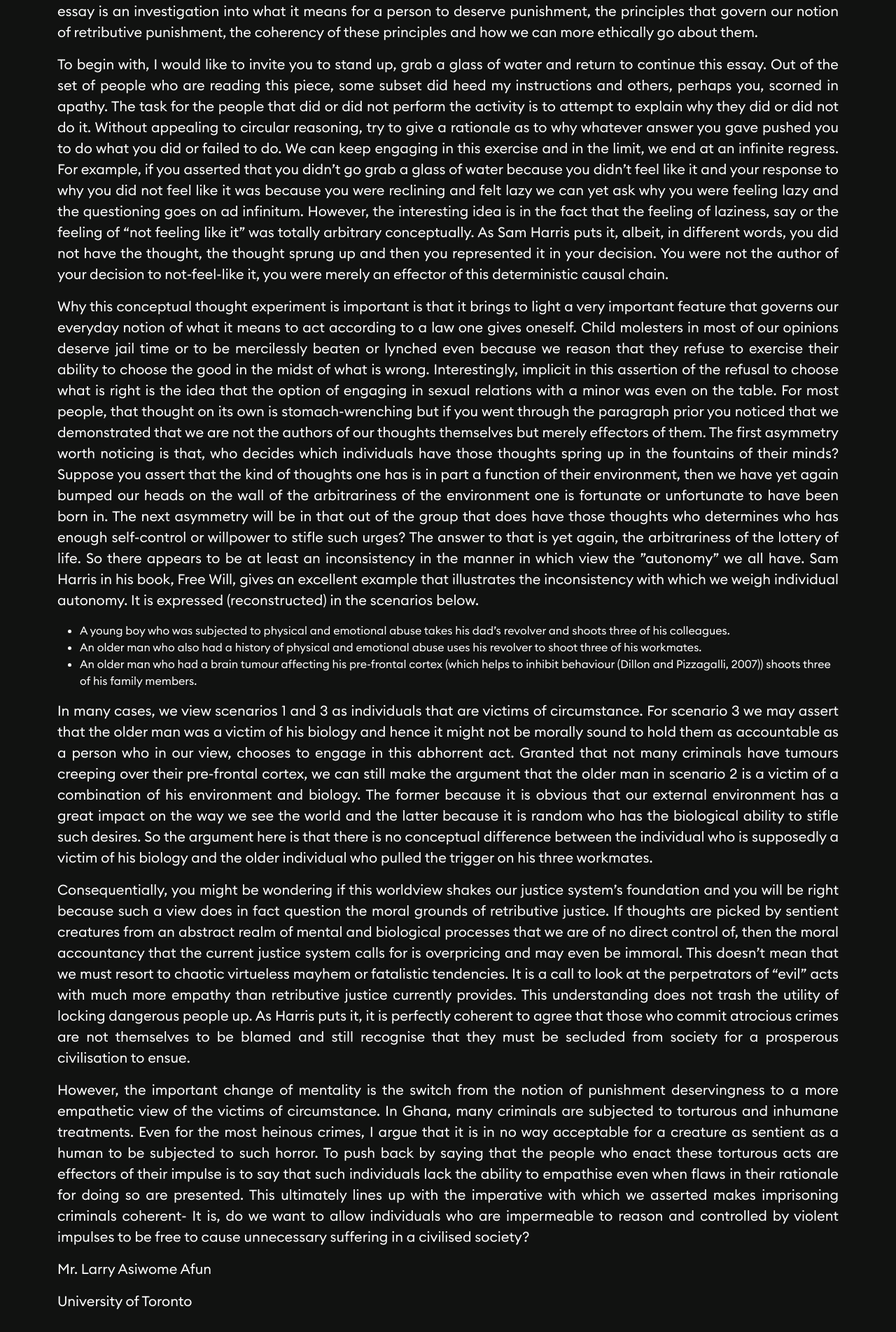
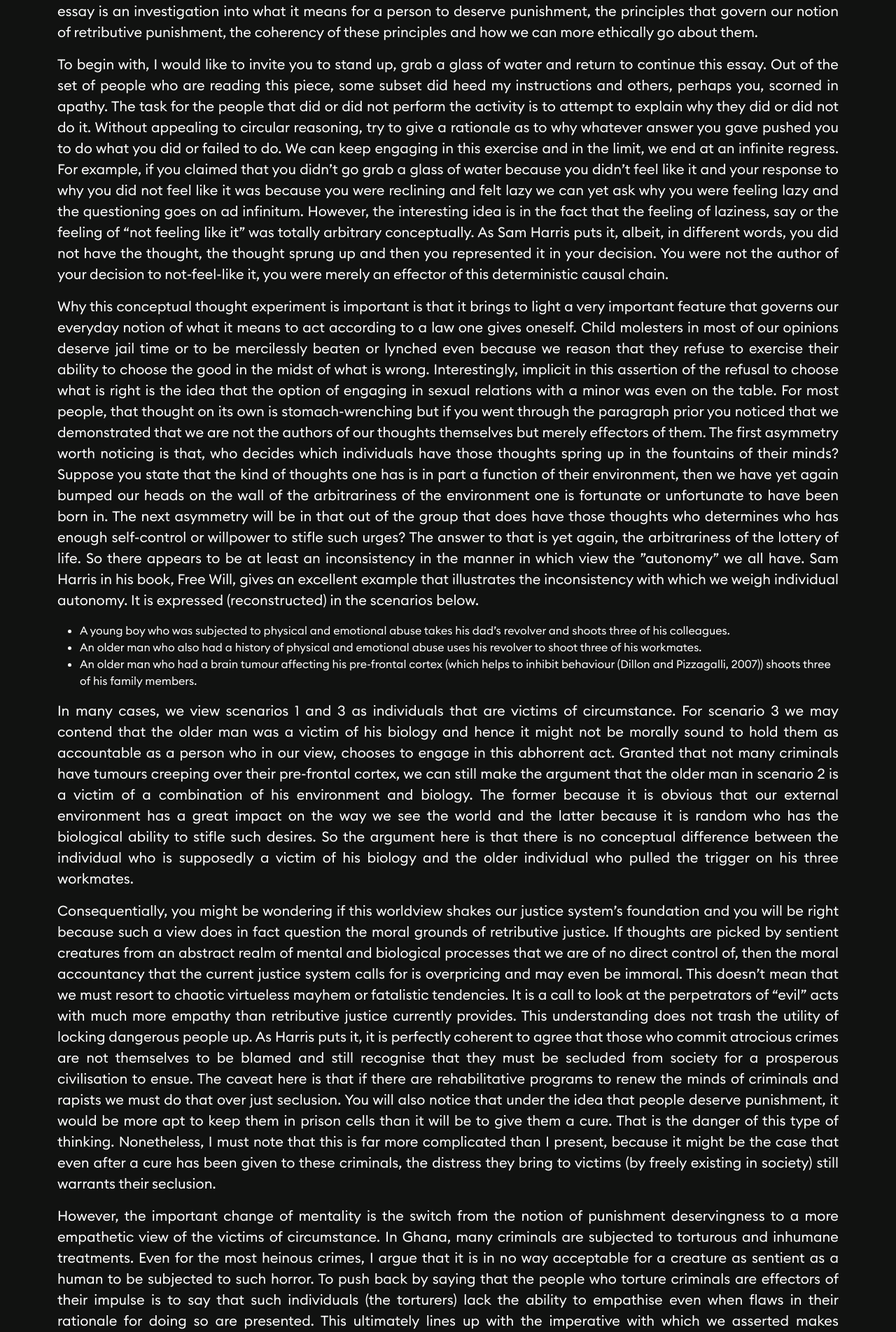
Before and after one commit to baabashinelle/theMemoire, a PHP site: page /criminals.php in a window 1280 px wide. Shown: the part 1090-2994 px from the top of the page at 70% size. Run offline with PHP 8.4, Linux system fonts and the light colour scheme.

Commit message:
edit article on criminals

```diff
--- a/criminals.php
+++ b/criminals.php
@@ -78,63 +78,92 @@
         </div>
         <p class="pt-4">
           Everyone has heard their fair share of gory stories, ranging from unfortunate child abusers to
-          school shootings that cause needless suffering. These events evoke disdain, anger and public disapproval as they should. I hasten to say that the telos of this essay does not assert that rapists, criminals and the likes should not be secluded from society. This essay is an investigation into what it means for a person to deserve punishment, the principles that govern our notion of retributive punishment, the coherency of these principles and how we can more ethically go about them.
+          school shootings that cause needless suffering. These events evoke disdain, anger and public
+          disapproval as they should. I hasten to say that the telos of this essay does not assert that rapists,
+          criminals and the likes should not be secluded from society. This essay is an investigation into what
+          it means for a person to deserve punishment, the principles that govern our notion of retributive
+          punishment, the coherency of these principles and how we can more ethically go about them.
         </p>
-        <p>To begin with, I would like to invite you to stand up, grab a glass of water and return to continue this essay. Out of the set of people who are reading this piece, some subset did heed my instructions and others, perhaps you, scorned in apathy. The task for the people that did or did not perform the activity is to attempt to explain why they did or did not do it. Without appealing to circular reasoning, try to give a rationale as to why whatever answer you gave pushed you to do what you did or failed to do. We can keep engaging in this exercise and in the limit, we end at an infinite regress. For example, if you asserted that you didn’t go grab a glass of water because you didn’t feel like it and your response to why you did not feel like it was because you were reclining and felt lazy we can yet ask why you were feeling lazy and the questioning goes on ad infinitum. However, the interesting idea is in the fact that the feeling of laziness, say or the feeling of “not feeling like it” was totally arbitrary conceptually. As Sam Harris puts it, albeit, in different words, you did not have the thought, the thought sprung up and then you represented it in your decision. You were not the author of your decision to not-feel-like it, you were merely an effector of this deterministic causal chain.</p>
+        <p>To begin with, I would like to invite you to stand up, grab a glass of water and return to
+          continue this essay. Out of the set of people who are reading this piece, some subset did heed my
+         instructions and others, perhaps you, scorned in apathy. The task for the people that did or did not
+          perform the activity is to attempt to explain why they did or did not do it. Without appealing to
+        circular reasoning, try to give a rationale as to why whatever answer you gave pushed you to do
+        what you did or failed to do. We can keep engaging in this exercise and in the limit, we end at an
+        infinite regress. For example, if you claimed that you didn’t go grab a glass of water because you
+         didn’t feel like it and your response to why you did not feel like it was because you were reclining
+          and felt lazy we can yet ask why you were feeling lazy and the questioning goes on ad infinitum.
+        However, the interesting idea is in the fact that the feeling of laziness, say or the feeling of “not
+         feeling like it” was totally arbitrary conceptually. As Sam Harris puts it, albeit, in different words,
+          you did not have the thought, the thought sprung up and then you represented it in your decision.
+           You were not the author of your decision to not-feel-like it, you were merely an effector of this
+          deterministic causal chain.</p>
         <p>
-          Why this conceptual thought experiment is important is that it brings to light a very important feature that governs
-          our everyday notion of what it means to act according to a law one gives oneself. Child molesters in most of our
-          opinions deserve jail time or to be mercilessly beaten or lynched even because we reason that they refuse to
-          exercise their ability to choose the good in the midst of what is wrong. Interestingly, implicit in this assertion
-          of the refusal to choose what is right is the idea that the option of engaging in sexual relations with a minor was
-          even on the table. For most people, that thought on its own is stomach-wrenching but if you went through the paragraph
-          prior you noticed that we demonstrated that we are not the authors of our thoughts themselves but merely effectors of them.
-           The first asymmetry worth noticing is that, who decides which individuals have those thoughts spring up in the fountains
-           of their minds? Suppose you assert that the kind of thoughts one has is in part a function of their environment, then we
-            have yet again bumped our heads on the wall of the arbitrariness of the environment one is fortunate or unfortunate to
-            have been born in. The next asymmetry will be in that out of the group that does have those thoughts who determines who
-             has enough self-control or willpower to stifle such urges? The answer to that is yet again, the arbitrariness of the lottery
-             of life. So there appears to be at least an inconsistency in the manner in which view the ”autonomy” we all have. Sam Harris
-             in his book, Free Will, gives an excellent example that illustrates the inconsistency with which we weigh individual autonomy.
-             It is expressed (reconstructed) in the scenarios below.
+          Why this conceptual thought experiment is important is that it brings to light a very important
+            feature that governs our everyday notion of what it means to act according to a law one gives
+oneself. Child molesters in most of our opinions deserve jail time or to be mercilessly beaten or
+lynched even because we reason that they refuse to exercise their ability to choose the good in the
+midst of what is wrong. Interestingly, implicit in this assertion of the refusal to choose what is right
+is the idea that the option of engaging in sexual relations with a minor was even on the table. For
+most people, that thought on its own is stomach-wrenching but if you went through the paragraph
+prior you noticed that we demonstrated that we are not the authors of our thoughts themselves but
+merely effectors of them. The first asymmetry worth noticing is that, who decides which individuals
+have those thoughts spring up in the fountains of their minds? Suppose you state that the kind of
+thoughts one has is in part a function of their environment, then we have yet again bumped our
+heads on the wall of the arbitrariness of the environment one is fortunate or unfortunate to have
+been born in. The next asymmetry will be in that out of the group that does have those thoughts who
+determines who has enough self-control or willpower to stifle such urges? The answer to that is yet
+again, the arbitrariness of the lottery of life. So there appears to be at least an inconsistency in the
+manner in which view the ”autonomy” we all have. Sam Harris in his book, Free Will, gives an
+excellent example that illustrates the inconsistency with which we weigh individual autonomy. It is
+expressed (reconstructed) in the scenarios below.
              <ul>
                  <li>A young boy who was subjected to physical and emotional abuse takes his dad’s revolver and shoots three of his colleagues.</li>
                  <li>An older man who also had a history of physical and emotional abuse uses his revolver to shoot three of his workmates.</li>
                  <li>An older man who had a brain tumour affecting his pre-frontal cortex (which helps to inhibit behaviour (Dillon and Pizzagalli, 2007)) shoots three of his family members.</li>
              </ul>
              <p>
-                In many cases, we view scenarios 1 and 3 as individuals that are victims of circumstance. For scenario 3 we may assert that
-             the older man was a victim of his biology and hence it might not be morally sound to hold them as accountable as a person
-             who in our view, chooses to engage in this abhorrent act. Granted that not many criminals have tumours creeping over their
-             pre-frontal cortex, we can still make the argument that the older man in scenario 2 is a victim of a combination of his environment
-             and biology. The former because it is obvious that our external environment has a great impact on the way we see the world and
-             the latter because it is random who has the biological ability to stifle such desires. So the argument here is that there is no
-             conceptual difference between the individual who is supposedly a victim of his biology and the older individual who pulled the
-             trigger on his three workmates.
+                In many cases, we view scenarios 1 and 3 as individuals that are victims of circumstance. For
+scenario 3 we may contend that the older man was a victim of his biology and hence it might not be
+morally sound to hold them as accountable as a person who in our view, chooses to engage in this
+abhorrent act. Granted that not many criminals have tumours creeping over their pre-frontal cortex,
+we can still make the argument that the older man in scenario 2 is a victim of a combination of his
+environment and biology. The former because it is obvious that our external environment has a
+great impact on the way we see the world and the latter because it is random who has the biological
+ability to stifle such desires. So the argument here is that there is no conceptual difference between
+the individual who is supposedly a victim of his biology and the older individual who pulled the
+trigger on his three workmates.
              </p>
         </p>
         <p>
           Consequentially, you might be wondering if this worldview shakes our justice system’s
-          foundation and you will be right because such a view does in fact question the moral grounds
-          of retributive justice. If thoughts are picked by sentient creatures from an abstract realm
-          of mental and biological processes that we are of no direct control of, then the moral accountancy
-          that the current justice system calls for is overpricing and may even be immoral. This doesn’t mean
-          that we must resort to chaotic virtueless mayhem or fatalistic tendencies. It is a call to look at
-          the perpetrators of “evil” acts with much more empathy than retributive justice currently provides.
-          This understanding does not trash the utility of locking dangerous people up. As Harris puts it, it is
-           perfectly coherent to agree that those who commit atrocious crimes are not themselves to be blamed and
-           still recognise that they must be secluded from society for a prosperous civilisation to ensue.
+foundation and you will be right because such a view does in fact question the moral grounds of
+retributive justice. If thoughts are picked by sentient creatures from an abstract realm of mental and
+biological processes that we are of no direct control of, then the moral accountancy that the current
+justice system calls for is overpricing and may even be immoral. This doesn’t mean that we must
+resort to chaotic virtueless mayhem or fatalistic tendencies. It is a call to look at the perpetrators of
+“evil” acts with much more empathy than retributive justice currently provides. This understanding
+does not trash the utility of locking dangerous people up. As Harris puts it, it is perfectly coherent to
+agree that those who commit atrocious crimes are not themselves to be blamed and still recognise
+that they must be secluded from society for a prosperous civilisation to ensue. The caveat here is
+that if there are rehabilitative programs to renew the minds of criminals and rapists we must do that
+over just seclusion. You will also notice that under the idea that people deserve punishment, it
+would be more apt to keep them in prison cells than it will be to give them a cure. That is the danger
+of this type of thinking. Nonetheless, I must note that this is far more complicated than I present,
+because it might be the case that even after a cure has been given to these criminals, the distress
+they bring to victims (by freely existing in society) still warrants their seclusion.
         </p>
         <p>
           However, the important change of mentality is the switch from the notion of punishment
-          deservingness to a more empathetic view of the victims of circumstance. In Ghana, many criminals
-          are subjected to torturous and inhumane treatments. Even for the most heinous crimes, I argue that
-          it is in no way acceptable for a creature as sentient as a human to be subjected to such horror. To push
-          back by saying that the people who enact these torturous acts are effectors of their impulse is to say
-          that such individuals lack the ability to empathise even when flaws in their rationale for doing so are
-          presented. This ultimately lines up with the imperative with which we asserted makes imprisoning criminals
-          coherent- It is, do we want to allow individuals who are impermeable to reason and controlled by violent impulses
-           to be free to cause unnecessary suffering in a civilised society?
+deservingness to a more empathetic view of the victims of circumstance. In Ghana, many criminals
+are subjected to torturous and inhumane treatments. Even for the most heinous crimes, I argue that
+it is in no way acceptable for a creature as sentient as a human to be subjected to such horror. To
+push back by saying that the people who torture criminals are effectors of their impulse is to say
+that such individuals (the torturers) lack the ability to empathise even when flaws in their rationale
+for doing so are presented. This ultimately lines up with the imperative with which we asserted
+makes imprisoning criminals coherent- It is, do we want to allow individuals who are impermeable
+to reason and controlled by violent impulses to be free to cause unnecessary suffering in a civilised
+society?
         </p>
         <p>Mr. Larry Asiwome Afun</p>
         <p>University of Toronto</p>
```
